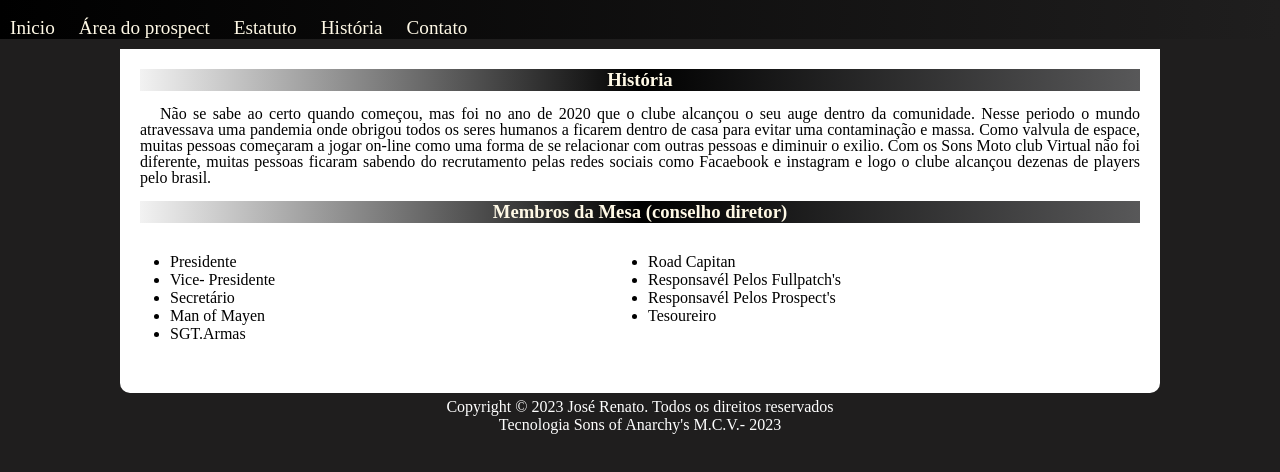
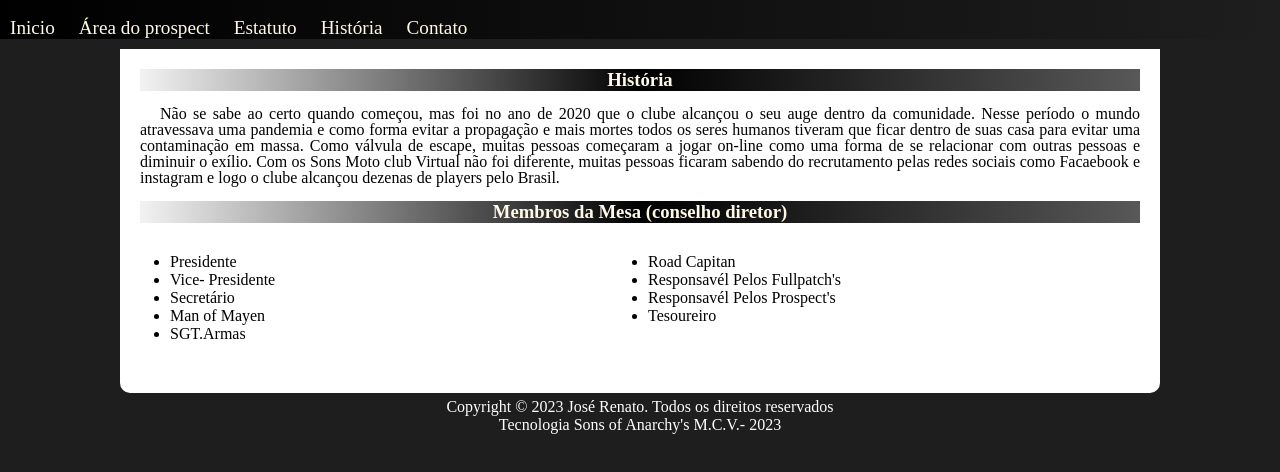
Before and after one commit to jrenato1508/Site-mc, a plain HTML site: page index.html in a window 1280 px wide. Shown: the part 262-734 px from the top of the page. Drawn offline with Linux system fonts and the light colour scheme.

Commit message:
correção no texto pagina index
correção do texto historia da pagina index.

```diff
--- a/index.html
+++ b/index.html
@@ -30,7 +30,7 @@
 
         <section>
             <h3>História</h3>
-            <p>Não se sabe ao certo quando começou, mas foi no ano de 2020 que o clube alcançou o seu auge dentro da comunidade. Nesse periodo o mundo atravessava uma pandemia onde obrigou todos os seres humanos a ficarem dentro de casa para evitar uma contaminação e massa. Como valvula de espace, muitas pessoas começaram a jogar on-line como uma forma de se relacionar com outras pessoas e diminuir o exilio. Com os Sons Moto club Virtual não foi diferente, muitas pessoas ficaram sabendo do recrutamento pelas redes sociais como Facaebook e instagram e logo o clube alcançou dezenas de players pelo brasil.</p>
+            <p>Não se sabe ao certo quando começou, mas foi no ano de 2020 que o clube alcançou o seu auge dentro da comunidade. Nesse período o mundo atravessava uma pandemia e como forma evitar a propagação e mais mortes todos os seres humanos tiveram que ficar dentro de suas casa para evitar uma contaminação em massa. Como válvula  de escape, muitas pessoas começaram a jogar on-line como uma forma de se relacionar com outras pessoas e diminuir o exílio. Com os Sons Moto club Virtual não foi diferente, muitas pessoas ficaram sabendo do recrutamento pelas redes sociais como Facaebook e instagram e logo o clube alcançou dezenas de players pelo Brasil.</p>
         </section>
         <section>
             <h3>Membros da Mesa (conselho diretor)</h3>
--- a/style/styleIndex.css
+++ b/style/styleIndex.css
@@ -33,6 +33,7 @@ header img{
 nav{
     background-image:linear-gradient(to right,var(--cor00), var(--cornv05));
     margin-bottom: 10px;
+    padding-right: 20px;
 }
 nav > a{
     text-decoration: none;
```
